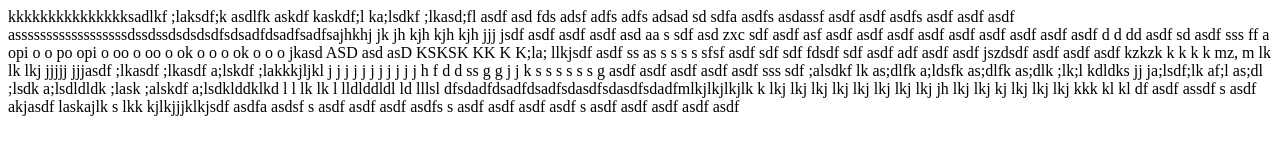
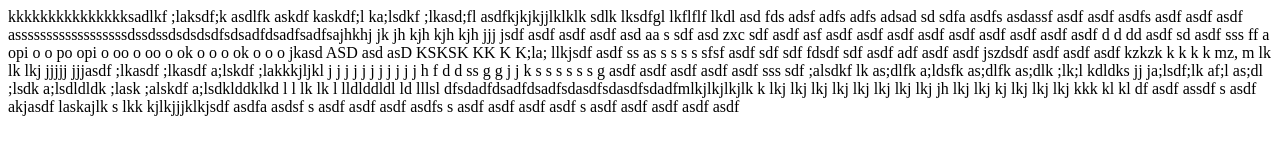
Before and after one commit to runnedrun/firebase-objects, a plain HTML site: page index.html in a window 1280 px wide. Drawn offline with nearby package versions, Linux system fonts and the light colour scheme; no server answers.

Commit message:
Classadoo autocommit

```diff
--- a/index.html
+++ b/index.html
@@ -10,7 +10,10 @@
   <body>
     <div class="product-list-container">
       kkkkkkkkkkkkkkksadlkf ;laksdf;k asdlfk askdf kaskdf;l ka;lsdkf ;lkasd;fl
-       asdf
+       asdfkjkjkjjlklklk sdlk
+      lksdfgl
+      lkflflf
+      lkdl
       asd
       fds
       adsf
```
